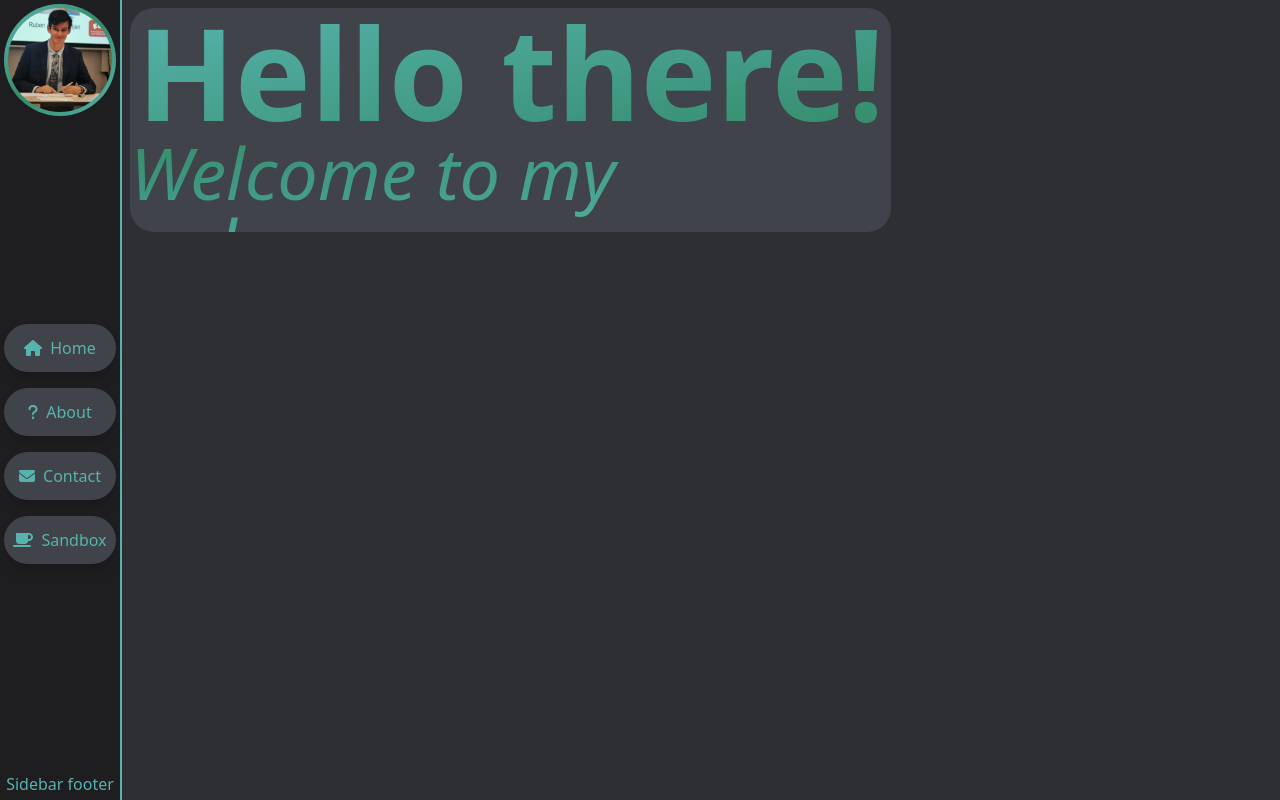
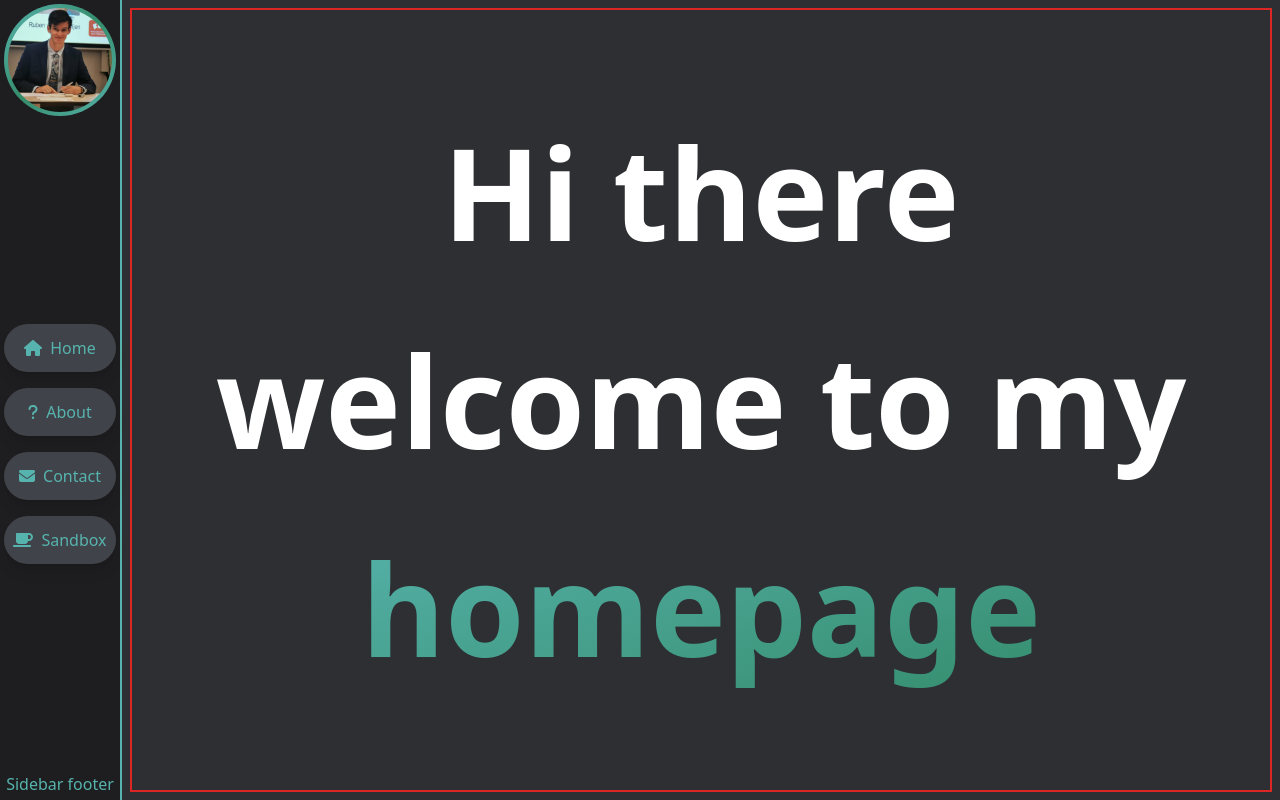
Before and after one commit to FRMeulen/me-online, a Vue app: page / in a window 1280 px wide. Built offline with nearby package versions, Linux system fonts and the light colour scheme.

Commit message:
Revising homepage.

```diff
--- a/src/views/HomeView.vue
+++ b/src/views/HomeView.vue
@@ -1,20 +1,19 @@
 <template>
   <div class="home h-full">
-    <div class="introduction-container flex flex-row h-fit w-full">
-      <div
-        class="flex flex-col w-2/3 h-full self-center bg-bgaccent rounded-3xl mr-6"
+    <div
+      class="introduction-container flex flex-col items-start h-full justify-center w-full debug-red"
+    >
+      <span class="font-bold leading-relaxed self-center text-9xl">
+        Hi there
+      </span>
+      <span class="font-bold leading-relaxed self-center text-9xl">
+        welcome to my
+      </span>
+      <span
+        class="font-bold leading-relaxed self-center text-9xl bg-gradient-to-br from-primary to-secondary bg-clip-text text-transparent"
       >
-        <p
-          class="font-bold leading-relaxed self-center sm:text-6xl md:text-7xl lg:text-8xl xl:text-9xl bg-gradient-to-br from-primary to-secondary bg-clip-text text-transparent"
-        >
-          Hello there!
-        </p>
-        <p
-          class="italic h-[6rem] self-center sm:text-4xl md:text-5xl lg:text-6xl xl:text-7xl bg-gradient-to-br from-secondary to-primary bg-clip-text text-transparent"
-        >
-          Welcome to my webpage.
-        </p>
-      </div>
+        homepage
+      </span>
     </div>
   </div>
 </template>
```
